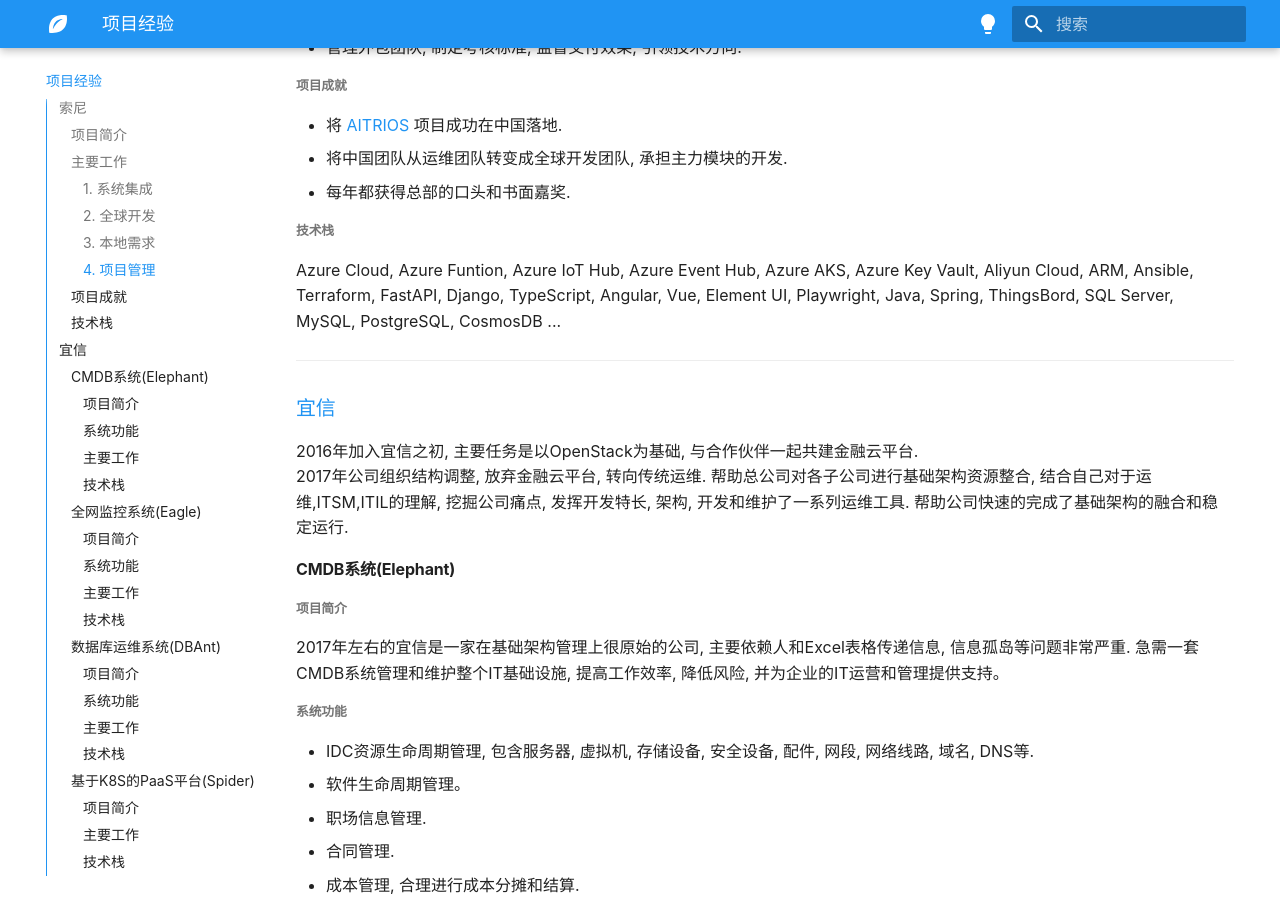
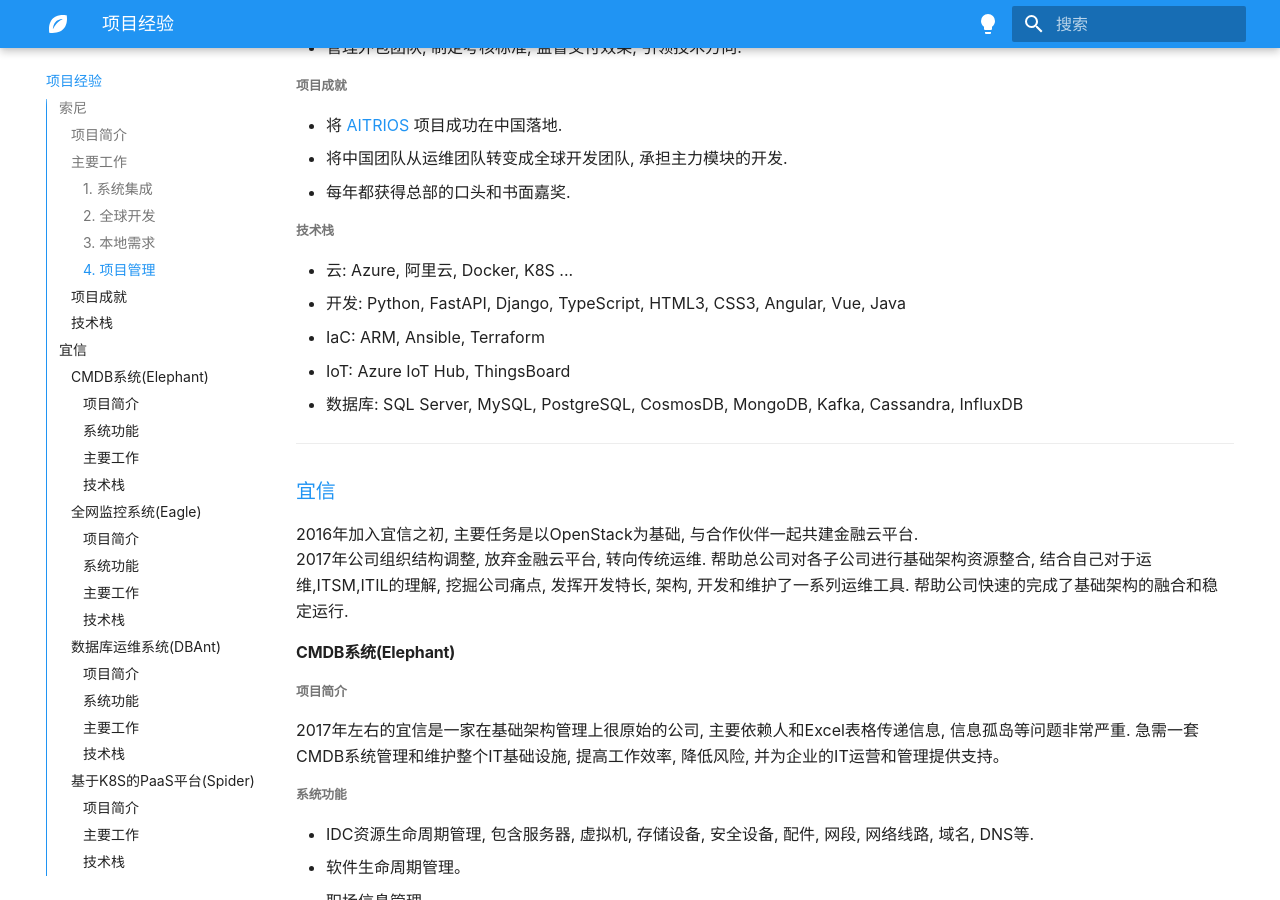
Before and after one commit to zou-zhicheng/cv-common, an MkDocs documentation site: the page built from docs/projects.md, in a window 1280 px wide and 900 px high, scrolled down 1029 px. Built offline with MkDocs 1.6.1 and Material for MkDocs 9.7.7, drawn with Linux system fonts in a browser that asks for light colours; some web fonts are replaced; some of the changed text lies outside the part shown.

```diff
--- a/docs/projects.md
+++ b/docs/projects.md
@@ -37,7 +37,11 @@
 - 每年都获得总部的口头和书面嘉奖.
 
 ### 技术栈
-Azure Cloud, Azure Funtion, Azure IoT Hub, Azure Event Hub, Azure AKS, Azure Key Vault, Aliyun Cloud, ARM, Ansible, Terraform, FastAPI, Django, TypeScript, Angular, Vue, Element UI, Playwright, Java, Spring, ThingsBord, SQL Server, MySQL, PostgreSQL, CosmosDB ...
+  - 云: Azure, 阿里云, Docker, K8S ...
+  - 开发: Python, FastAPI, Django, TypeScript, HTML3, CSS3, Angular, Vue, Java
+  - IaC: ARM, Ansible, Terraform
+  - IoT: Azure IoT Hub, ThingsBoard
+  - 数据库: SQL Server, MySQL, PostgreSQL, CosmosDB, MongoDB, Kafka, Cassandra, InfluxDB
 
 ---
 
```
Also changed, not shown: other parts of docs/projects.md (+1 -1 lines), CodeCV.md (+1 -1 lines).
